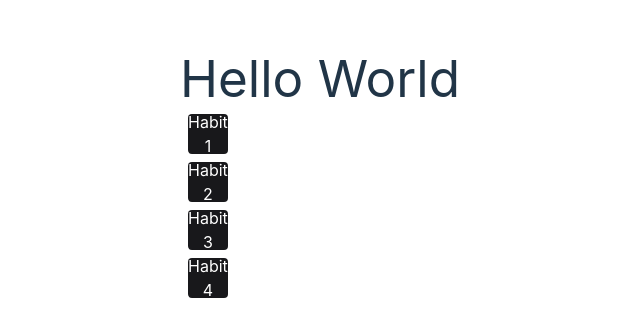
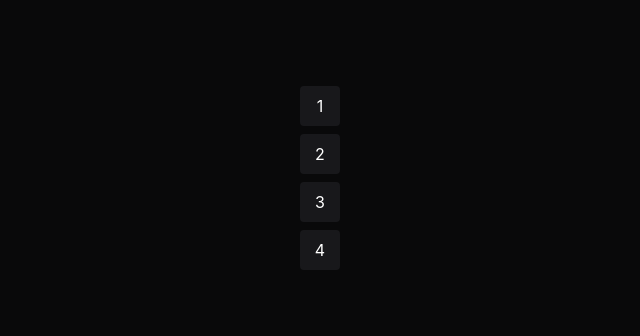
Before and after one commit to moisesrmartins/NLW_Setup, a React (Vite) app in the folder nlw_front/: page / in a window 1280 px wide. Shown: the part 222-558 px from the top of the page, without its empty margins (320-960 px from the left). Built offline with nearby package versions, Linux system fonts and the light colour scheme.

Commit message:
NLW Setup Parte 18: bg-background e melhorias

```diff
--- a/nlw_front/index.html
+++ b/nlw_front/index.html
@@ -6,7 +6,7 @@
     <meta name="viewport" content="width=device-width, initial-scale=1.0" />
     <title>Vite + React + TS</title>
   </head>
-  <body>
+  <body class="bg-background">
     <div id="root"></div>
     <script type="module" src="/src/main.tsx"></script>
   </body>
--- a/nlw_front/src/App.tsx
+++ b/nlw_front/src/App.tsx
@@ -2,10 +2,9 @@
 import './App.css'
 import "./styles/global.css"
 
-function App() {
+export function App() {
   return (
     <div className="App">
-      <h1>Hello World</h1>
       <Habit completed={1}/>
       <Habit completed={2}/>
       <Habit completed={3}/>
@@ -13,5 +12,3 @@
     </div>
   )
 }
-
-export default App
--- a/nlw_front/src/components/Habit.tsx
+++ b/nlw_front/src/components/Habit.tsx
@@ -6,6 +6,6 @@
 
 export function Habit(props: HabitProps) {
     return (
-        <p className="bg-zinc-900 w-10 h-10 text-white rounded m-2 text-center flex items-center justify-center">Habit {props.completed}</p>
+        <p className="bg-zinc-900 w-10 h-10 text-white rounded m-2 text-center flex items-center justify-center">{props.completed}</p>
     )
 }
--- a/nlw_front/src/main.tsx
+++ b/nlw_front/src/main.tsx
@@ -1,6 +1,6 @@
 import React from 'react'
 import ReactDOM from 'react-dom/client'
-import App from './App'
+import {App} from './App'
 import './index.css'
 
 ReactDOM.createRoot(document.getElementById('root') as HTMLElement).render(
--- a/nlw_front/tailwind.config.cjs
+++ b/nlw_front/tailwind.config.cjs
@@ -2,7 +2,11 @@
 module.exports = {
   content: ["./src/**/*.tsx", "./index.html"],
   theme: {
-    extend: {},
+    extend: {
+      colors: {
+        background: "#09090A",
+      },
+    },
   },
   plugins: [],
 };
```
